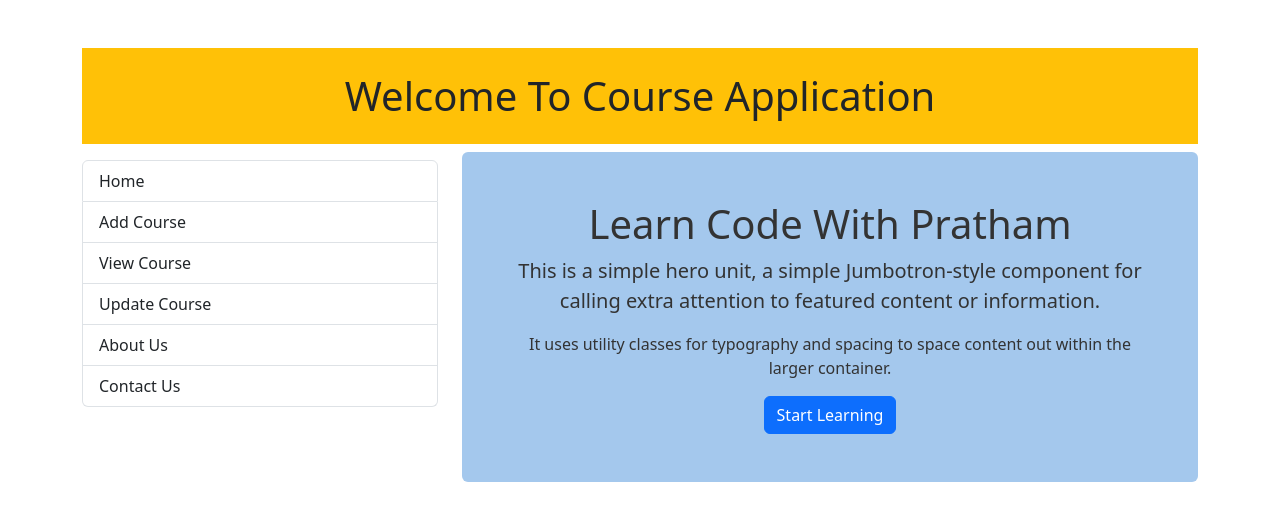
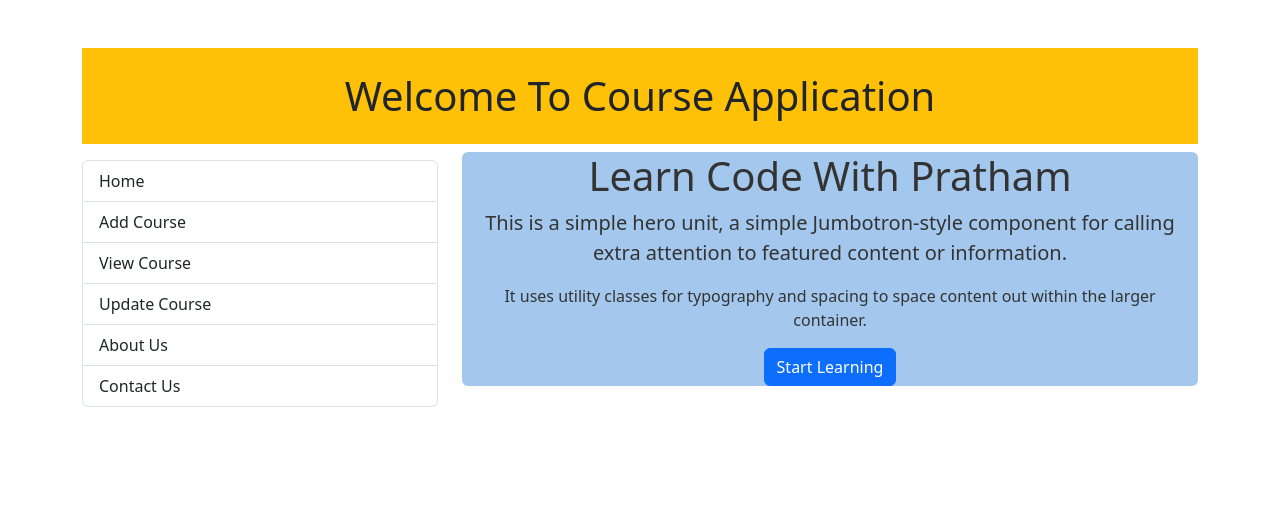
Before and after one commit to PrathamPatil28/CourseApp, a React (Vite) app in the folder Frontend/: page / in a window 1280 px wide. Shown: the top 520 px of the page. Built offline with nearby package versions, Linux system fonts and the light colour scheme.

Commit message:
Update Container padding in Home component

```diff
--- a/Frontend/src/component/Home.jsx
+++ b/Frontend/src/component/Home.jsx
@@ -8,7 +8,7 @@ const Home = () => {
 
   return (
     <div>
-      <Container className="p-5  rounded text-center"
+      <Container className="p-6  rounded text-center"
        style={{ backgroundColor: '#a4c8ed', color: '#333' }}
       >
         <h1 >Learn Code With Pratham</h1>
```
